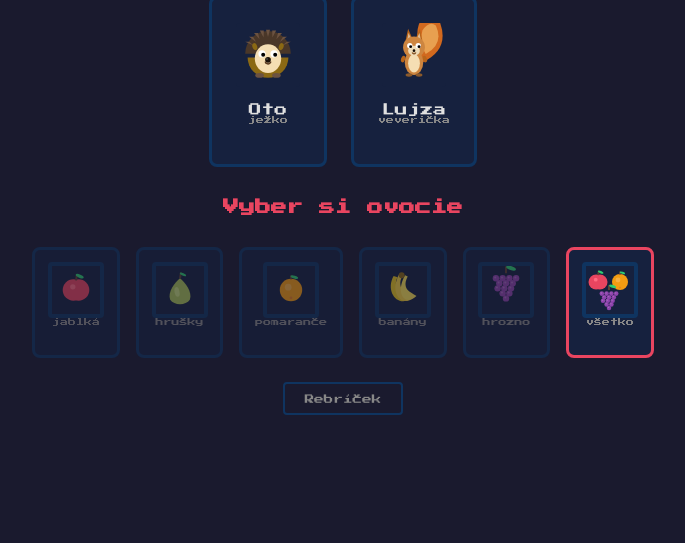
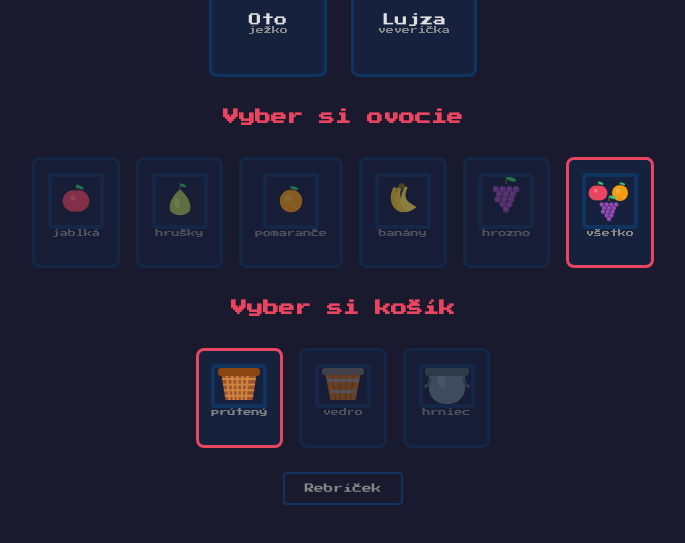
Before and after one commit to filias/vinte-games, a plain HTML site: page index.html in a window 1280 px wide. Shown: the part 249-792 px from the top of the page, without its empty margins (297-982 px from the left). Drawn offline with Linux system fonts and the light colour scheme; no server answers.

Commit message:
Add basket picker: woven, bucket, and pot
Three basket styles to choose from on the start screen:
- Prútený (woven) — classic brown wicker basket
- Vedro (bucket) — wooden bucket with metal bands
- Hrniec (pot) — grey metal cooking pot with handles

Co-Authored-By: Claude Opus 4.6 (1M context) <noreply@anthropic.com>

```diff
--- a/index.html
+++ b/index.html
@@ -54,6 +54,22 @@
             </div>
         </div>
 
+        <h2 class="fruit-title">Vyber si košík</h2>
+        <div class="fruit-options">
+            <div class="fruit-option active" onclick="selectBasket('woven', this)">
+                <canvas id="basket-woven-preview"></canvas>
+                <div class="subtitle">prútený</div>
+            </div>
+            <div class="fruit-option" onclick="selectBasket('bucket', this)">
+                <canvas id="basket-bucket-preview"></canvas>
+                <div class="subtitle">vedro</div>
+            </div>
+            <div class="fruit-option" onclick="selectBasket('pot', this)">
+                <canvas id="basket-pot-preview"></canvas>
+                <div class="subtitle">hrniec</div>
+            </div>
+        </div>
+
         <button class="leaderboard-btn" onclick="showLeaderboard()">Rebríček</button>
     </div>
 
--- a/static/js/game.js
+++ b/static/js/game.js
@@ -14,6 +14,7 @@ const SPAWN_INTERVAL_DECAY = 0.997;
 let canvas, ctx;
 let character = null; // 'oto' or 'lujza'
 let fruitMode = 'all';
+let basketMode = 'woven';
 let highScore = 0;
 let basketX;
 let apples = [];
@@ -116,11 +117,31 @@ function setupCharacterSelect() {
     drawApple(allCtx, 2, 4, 20);
     drawOrange(allCtx, 24, 4, 20);
     drawGrapes(allCtx, 13, 24, 20);
+
+    // Draw basket previews
+    const basketPreviews = {
+        'basket-woven-preview': drawBasketWoven,
+        'basket-bucket-preview': drawBasketBucket,
+        'basket-pot-preview': drawBasketPot,
+    };
+    for (const [id, drawFn] of Object.entries(basketPreviews)) {
+        const c = document.getElementById(id);
+        const cx = c.getContext('2d');
+        c.width = 48;
+        c.height = 36;
+        drawFn(cx, 6, 4, 36, 28);
+    }
 }
 
 function selectFruit(mode, el) {
     fruitMode = mode;
-    document.querySelectorAll('.fruit-option').forEach(o => o.classList.remove('active'));
+    el.parentElement.querySelectorAll('.fruit-option').forEach(o => o.classList.remove('active'));
+    el.classList.add('active');
+}
+
+function selectBasket(mode, el) {
+    basketMode = mode;
+    el.parentElement.querySelectorAll('.fruit-option').forEach(o => o.classList.remove('active'));
     el.classList.add('active');
 }
 
--- a/static/js/sprites.js
+++ b/static/js/sprites.js
@@ -443,54 +443,109 @@ function drawGrapes(ctx, x, y, size) {
     ctx.restore();
 }
 
-function drawBasket(ctx, x, y, width, height) {
+// Basket drawing functions
+function drawBasketWoven(ctx, x, y, width, height) {
     ctx.save();
     ctx.translate(x, y);
-
-    // Basket shape (trapezoid with rounded bottom)
     const topW = width;
     const botW = width * 0.75;
     const offsetX = (topW - botW) / 2;
 
-    // Main basket body
     ctx.fillStyle = '#A0522D';
     ctx.beginPath();
-    ctx.moveTo(0, 0);
-    ctx.lineTo(topW, 0);
-    ctx.lineTo(topW - offsetX, height);
-    ctx.lineTo(offsetX, height);
-    ctx.closePath();
-    ctx.fill();
+    ctx.moveTo(0, 0); ctx.lineTo(topW, 0);
+    ctx.lineTo(topW - offsetX, height); ctx.lineTo(offsetX, height);
+    ctx.closePath(); ctx.fill();
 
-    // Weave pattern (horizontal lines)
-    ctx.strokeStyle = '#CD853F';
-    ctx.lineWidth = 2;
+    ctx.strokeStyle = '#CD853F'; ctx.lineWidth = 2;
     for (let row = height * 0.25; row < height; row += height * 0.2) {
+        const progress = row / height;
         ctx.beginPath();
-        const progress = row / height;
-        const lx = offsetX * progress;
-        const rx = topW - offsetX * progress;
-        ctx.moveTo(lx, row);
-        ctx.lineTo(rx, row);
+        ctx.moveTo(offsetX * progress, row);
+        ctx.lineTo(topW - offsetX * progress, row);
+        ctx.stroke();
+    }
+    for (let col = width * 0.15; col < width * 0.85; col += width * 0.15) {
+        ctx.beginPath();
+        ctx.moveTo(col, 0); ctx.lineTo(offsetX + (col / topW) * botW, height);
         ctx.stroke();
     }
 
-    // Weave pattern (vertical lines)
-    for (let col = width * 0.15; col < width * 0.85; col += width * 0.15) {
+    ctx.fillStyle = '#8B4513';
+    ctx.beginPath(); ctx.roundRect(-3, -4, topW + 6, 8, 3); ctx.fill();
+    ctx.restore();
+}
+
+function drawBasketBucket(ctx, x, y, width, height) {
+    ctx.save();
+    ctx.translate(x, y);
+    const topW = width;
+    const botW = width * 0.7;
+    const offsetX = (topW - botW) / 2;
+
+    // Wooden planks
+    ctx.fillStyle = '#b5651d';
+    ctx.beginPath();
+    ctx.moveTo(0, 0); ctx.lineTo(topW, 0);
+    ctx.lineTo(topW - offsetX, height); ctx.lineTo(offsetX, height);
+    ctx.closePath(); ctx.fill();
+
+    // Plank lines
+    ctx.strokeStyle = '#8B4513'; ctx.lineWidth = 1;
+    for (let col = width * 0.2; col < width * 0.9; col += width * 0.2) {
         ctx.beginPath();
-        ctx.moveTo(col, 0);
-        const bottomCol = offsetX + (col / topW) * botW;
-        ctx.lineTo(bottomCol, height);
+        ctx.moveTo(col, 0); ctx.lineTo(offsetX + (col / topW) * botW, height);
         ctx.stroke();
     }
 
-    // Rim (thick top edge)
-    ctx.fillStyle = '#8B4513';
+    // Metal bands
+    ctx.strokeStyle = '#888'; ctx.lineWidth = 3;
+    ctx.beginPath(); ctx.moveTo(2, height * 0.3); ctx.lineTo(topW - 2, height * 0.3); ctx.stroke();
+    ctx.beginPath(); ctx.moveTo(offsetX * 0.7 + 2, height * 0.7); ctx.lineTo(topW - offsetX * 0.7 - 2, height * 0.7); ctx.stroke();
+
+    // Rim
+    ctx.fillStyle = '#666';
+    ctx.beginPath(); ctx.roundRect(-3, -4, topW + 6, 7, 3); ctx.fill();
+    ctx.restore();
+}
+
+function drawBasketPot(ctx, x, y, width, height) {
+    ctx.save();
+    ctx.translate(x, y);
+    const cx = width / 2;
+
+    // Pot body (rounded)
+    ctx.fillStyle = '#607d8b';
     ctx.beginPath();
-    ctx.roundRect(-3, -4, topW + 6, 8, 3);
+    ctx.ellipse(cx, height * 0.6, width * 0.5, height * 0.55, 0, 0, Math.PI);
+    ctx.lineTo(0, 0); ctx.lineTo(width, 0);
+    ctx.closePath(); ctx.fill();
+
+    // Shiny highlight
+    ctx.fillStyle = '#78909c';
+    ctx.beginPath();
+    ctx.ellipse(cx - width * 0.15, height * 0.3, width * 0.12, height * 0.3, -0.2, 0, Math.PI * 2);
     ctx.fill();
 
+    // Rim
+    ctx.fillStyle = '#455a64';
+    ctx.beginPath(); ctx.roundRect(-4, -5, width + 8, 9, 4); ctx.fill();
+
+    // Handles
+    ctx.strokeStyle = '#455a64'; ctx.lineWidth = 3;
+    ctx.beginPath(); ctx.arc(-5, height * 0.3, 6, -0.5, 1.5); ctx.stroke();
+    ctx.beginPath(); ctx.arc(width + 5, height * 0.3, 6, 1.6, 3.6); ctx.stroke();
     ctx.restore();
+}
+
+const BASKET_DRAWERS = {
+    woven: drawBasketWoven,
+    bucket: drawBasketBucket,
+    pot: drawBasketPot,
+};
+
+function drawBasket(ctx, x, y, width, height) {
+    (BASKET_DRAWERS[basketMode] || drawBasketWoven)(ctx, x, y, width, height);
 }
 
 function drawHeart(ctx, x, y, size) {
```
